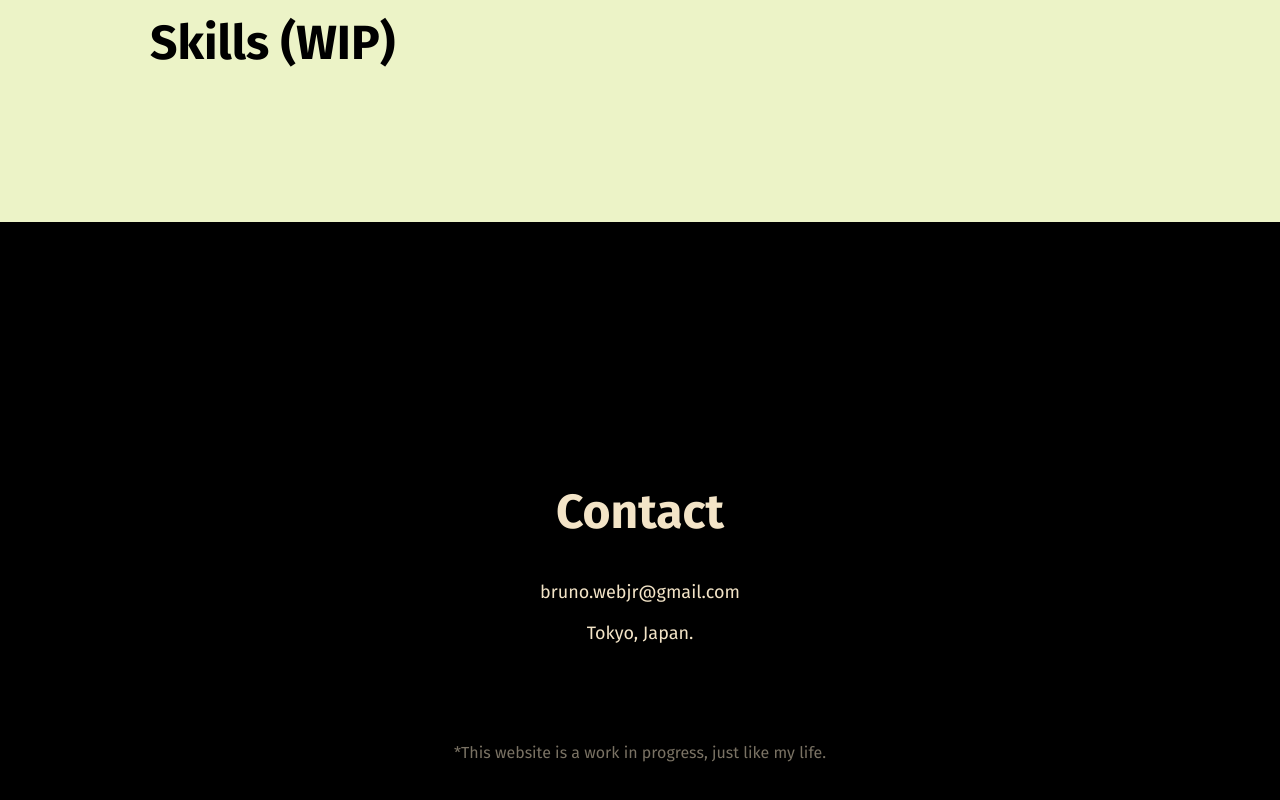
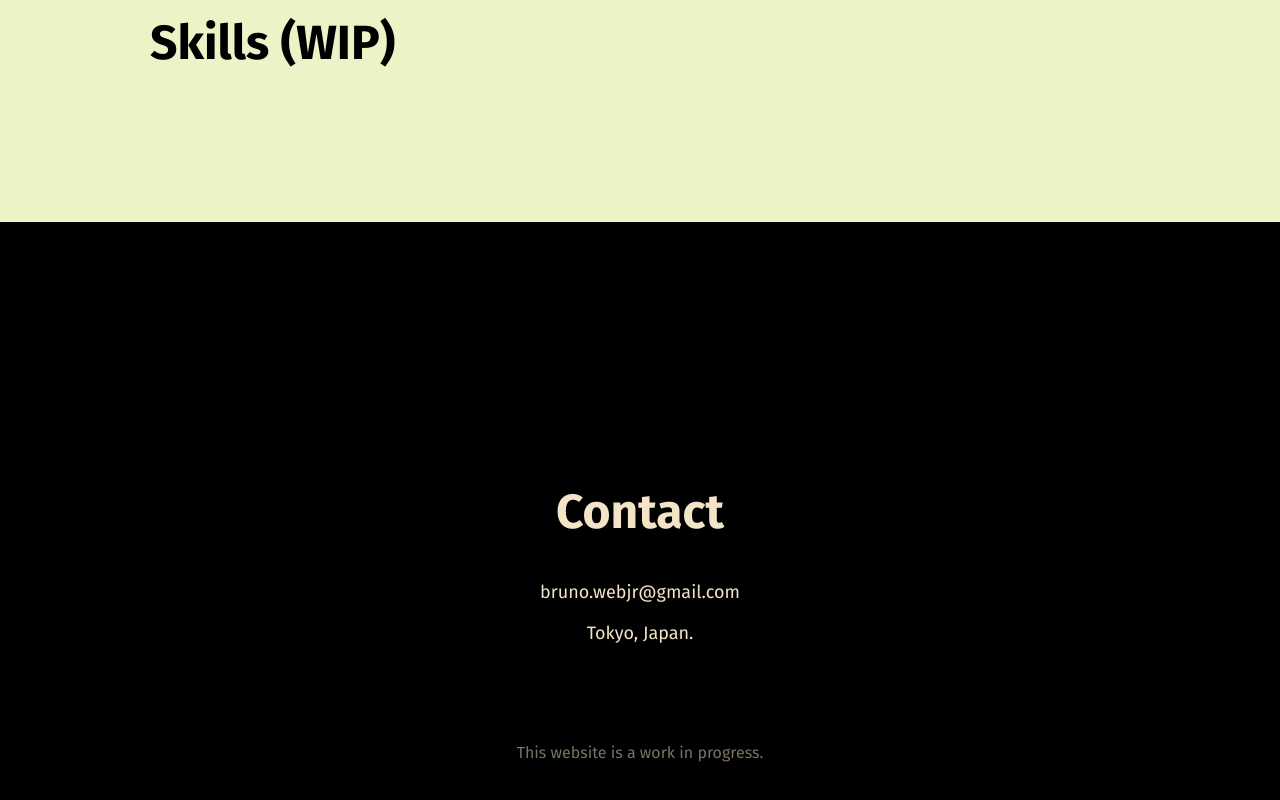
Before and after one commit to SirBruno/portfolio, a Next.js app: page / in a window 1280 px wide. Shown: the part 2039-2839 px from the top of the page. Built offline with nearby package versions, Linux system fonts and the light colour scheme.

Commit message:
changed a text.

```diff
--- a/pages/index.js
+++ b/pages/index.js
@@ -94,7 +94,7 @@ export default function Home() {
               <p>{"Tokyo, Japan."}</p>
             </div>
             <br />
-            <span className={styles.half_opacity}>*This website is a work in progress, just like my life.</span>
+            <span className={styles.half_opacity}>This website is a work in progress.</span>
           </div>
         </section>
       </section>
```
